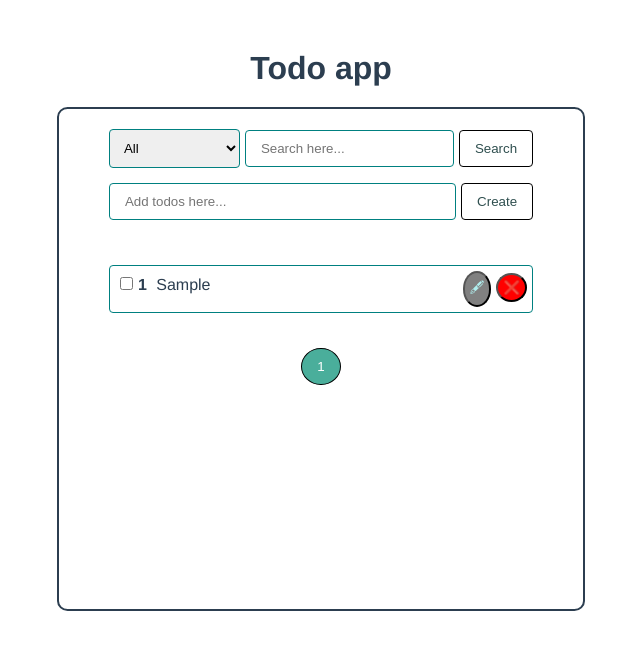
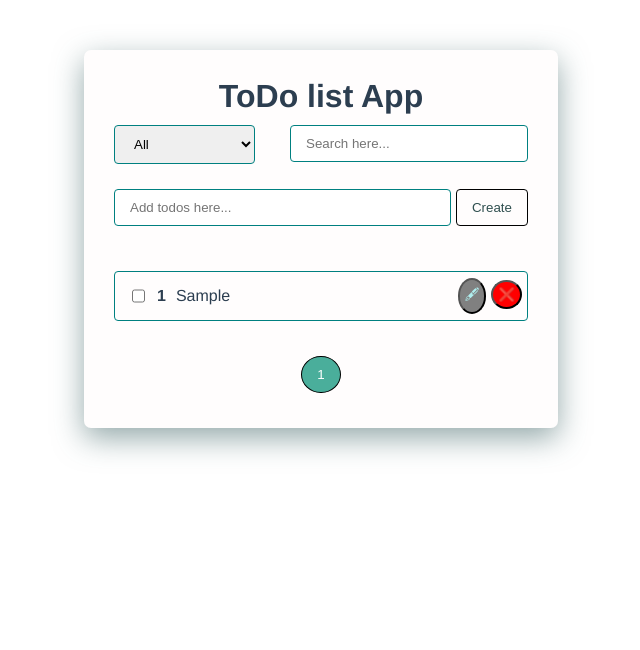
Before and after one commit to Zafar-stack/vue-project1, a Vue app: page / in a window 1280 px wide. Both pictures are taken after typing "Sample" into the empty fields and a click on the button "Create". Shown: the top 650 px of the page, without its empty margins (319-959 px from the left). Built offline with nearby package versions, Linux system fonts and the light colour scheme.

Commit message:
added edit button (in a process)

```diff
--- a/package.json
+++ b/package.json
@@ -7,9 +7,11 @@
     "build": "vue-cli-service build"
   },
   "dependencies": {
+    "bootstrap": "^5.2.3",
+    "bootstrap-vue": "^2.23.1",
     "core-js": "^3.8.3",
     "uuid": "^9.0.0",
-    "vue": "^3.2.13",
+    "vue": "^3.2.45",
     "vue-router": "^4.1.6"
   },
   "devDependencies": {
--- a/src/App.vue
+++ b/src/App.vue
@@ -1,15 +1,14 @@
 <template>
-  <div class="app">
-
-
-    <h1>Todo app</h1>
-    <div class="main">
+      <h1>ToDo list App</h1>
       <div class="search-todo">
+        <div class="select">
           <select v-model="filters">
             <option value="all">All</option>
             <option value="completed">Completed</option>
             <option value="not-completed">Not Completed</option>
           </select>
+        </div>
+        <div class="forms">
           <form @submit.prevent="filteredToDo">
             <input
               type="search"
@@ -17,16 +16,15 @@
               v-model="search"
               placeholder="Search here..."
             />
-            <button
-              type="submit"
-            >Search</button>
           </form>
+        </div>
       </div>
 
 
       <AddToDo
         @exist-todo="isExist"
         @add-todo="AddToDo"
+        ref="changeData"
         :editingData="editingData"
       />
 
@@ -46,8 +44,6 @@
         />
 
         <p v-else>Nothing here...</p>
-
-
 
         <div class="pagination-nav">
           <button
@@ -76,8 +72,6 @@
       </div>
 
 
-    </div>
-  </div>
 </template>
 
 
@@ -198,7 +192,7 @@ export default {
     },
 
     editList(todo) {
-      this.editingData = todo
+      this.$refs.changeData.title = todo.title
     },
 
     filterList() {
--- a/src/assets/style.css
+++ b/src/assets/style.css
@@ -1,10 +1,6 @@
 * {
   margin: 0;
   padding: 0;
-}
-
-.app{
-  padding: 20px;
 }
 
 #app {
@@ -13,32 +9,36 @@
   -moz-osx-font-smoothing: grayscale;
   text-align: center;
   color: #2c3e50;
-  margin-top: 30px;
+  max-width: 474px;
+  background: rgb(253 236 236 / 10%);;
+  margin: 50px auto;
+  border-radius: 7px;
+  padding: 28px 0 30px;
+  box-shadow: 0 10px 30px rgb(64 102 104 / 56%);;
 }
 
 .search-todo{
-  padding: 0 15px 0 15px;
-  margin: 0 15px 0 15px;
+  padding-left: 15px;
+  padding-right: 15px;
+  display: flex;
+}
+.forms{
+  width: 100%;
   text-align: left;
-  display: flex;
-  align-items: center;
+  padding: 10px 15px;
 }
-.search-todo input{
+.forms input{
   border: 1px solid #008080;
+  width: 100%;
   padding: 10px 15px;
   border-radius: 4px;
 }
-.search-todo button{
+.select{
   padding: 10px 15px;
-  background: none;
-  color: darkslategray;
-  border: 1px solid black;
-  border-radius: 4px;
-  margin-left: 5px;
 }
-.search-todo select{
+.select select{
   border: 1px solid #008080;
-  padding: 10px;
+  padding: 10px 15px;
   margin-right: 5px;
   border-radius: 4px;
 }
@@ -74,16 +74,6 @@
 
 
 
-.main{
-  height: 500px;
-  max-height: 460px;
-  border: 2px solid;
-  border-radius: 2%;
-  padding: 20px;
-  margin: 20px;
-  display: inline-block;
-}
-
 .container{
   position: relative;
 
--- a/src/components/AddToDo.vue
+++ b/src/components/AddToDo.vue
@@ -3,7 +3,6 @@
         <form @submit.prevent="onSubmit" style="padding: 15px;">
             <input type="text" v-model="title" placeholder="Add todos here...">
             <button type="submit" class="btn">Create</button>
-            <p v-if="editingData">{{ editingData.title }}</p>
         </form>
     </div>
 </template>
@@ -17,8 +16,6 @@ export default {
             title: ''
         }
     },
-
-    props: ['editingData'],
 
     methods: {
         onSubmit() {
@@ -42,15 +39,17 @@ export default {
         display: flex;
     }
 
-    input {
+
+    .add-form{
+        text-align: center;
+        padding: 0 15px 0 15px;
+    }
+
+    .add-form input {
         width: 100%;
         border: 1px solid #008080;
         padding: 10px 15px;
         border-radius: 4px;
-    }
-    .add-form{
-        text-align: center;
-        padding: 0 15px 0 15px;
     }
 
     .btn{
--- a/src/components/ToDoItem.vue
+++ b/src/components/ToDoItem.vue
@@ -2,13 +2,14 @@
     <div class="show-todo">
         <li>
             <span :class="{done: todo.completed}">
-                <input type="checkbox"
-                       class="checkbox"
-                       v-model="todo.completed"
-                       @change="$emit('filtering-list', todo.completed)"
-                       />
-                <strong class="strn">{{ index + 1 }}</strong>
-                {{ todo.title }}
+                <label for="{{todo.id}}">
+                    <input type="checkbox"
+                        v-model="todo.completed"
+                        @change="$emit('filtering-list', todo.completed)"
+                        />
+                    <strong class="strn"> {{ index + 1 }}</strong>
+                    <p>{{ todo.title }}</p>
+                </label>
                 <!-- {{ info[0].name }} -->
             </span>
             <div class="btns">
@@ -45,9 +46,14 @@ export default {
         border: 1px solid #008080;
         border-radius: 4px;
         text-align: center;
+        align-items: center;
     }
     .show-todo span{
         padding: 5px;
+    }
+
+    .show-todo li span label{
+        display: flex;
     }
 
     .btn{
@@ -56,7 +62,6 @@ export default {
         border-radius: 100%;
         color: paleturquoise;
         background-color: red;
-        align-items: center;
         margin-left: 5px;
     }
     .btn1{
@@ -73,10 +78,11 @@ export default {
         text-decoration: line-through;
     }
 
-    .strn{
+    .strn, .show-todo p{
         padding: 5px;
-        align-items: center;
     }
 
-
+    .show-todo input{
+        margin: 7px;
+    }
 </style>
```
Also changed, not shown: 1 other file (tests, documents, lock files or other folders).
